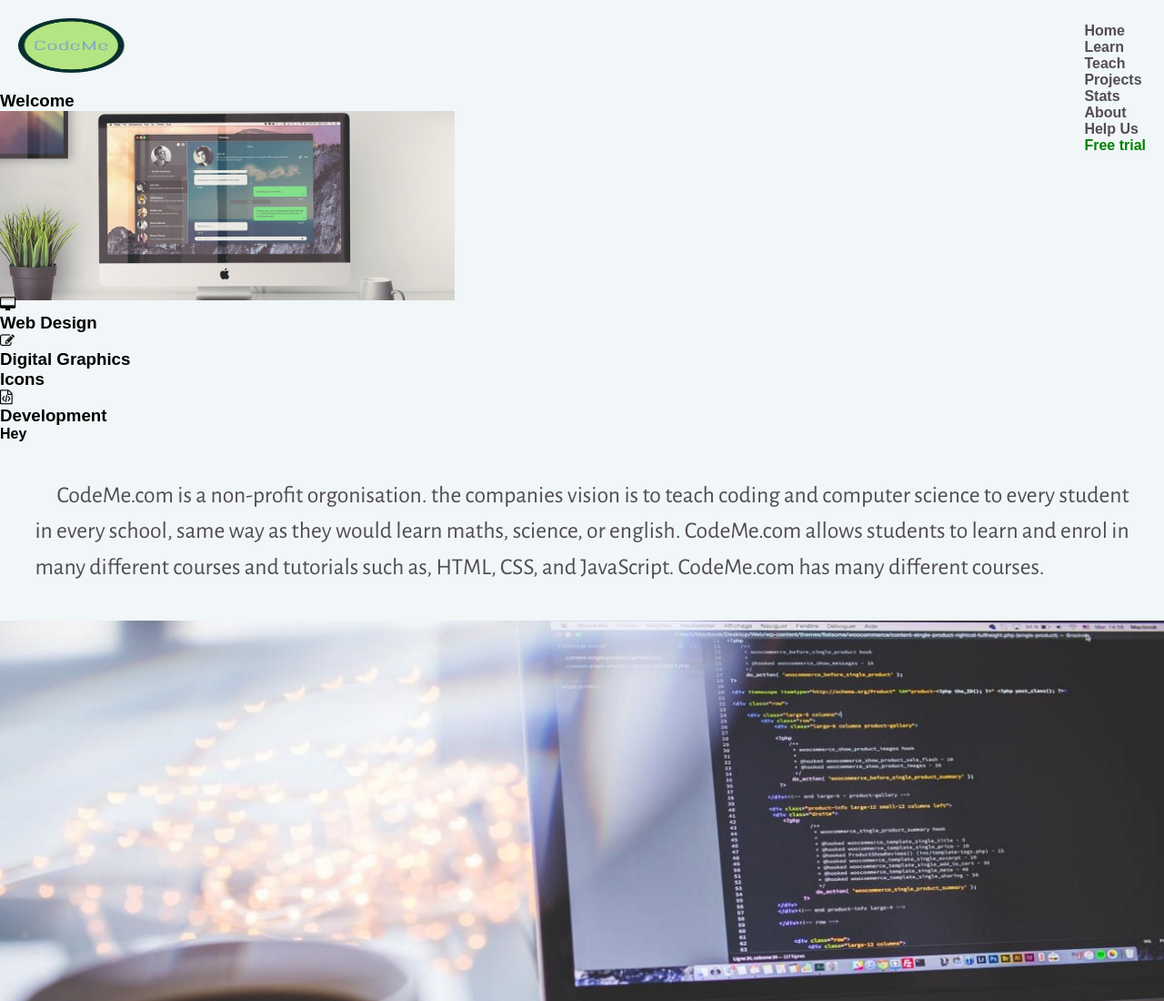
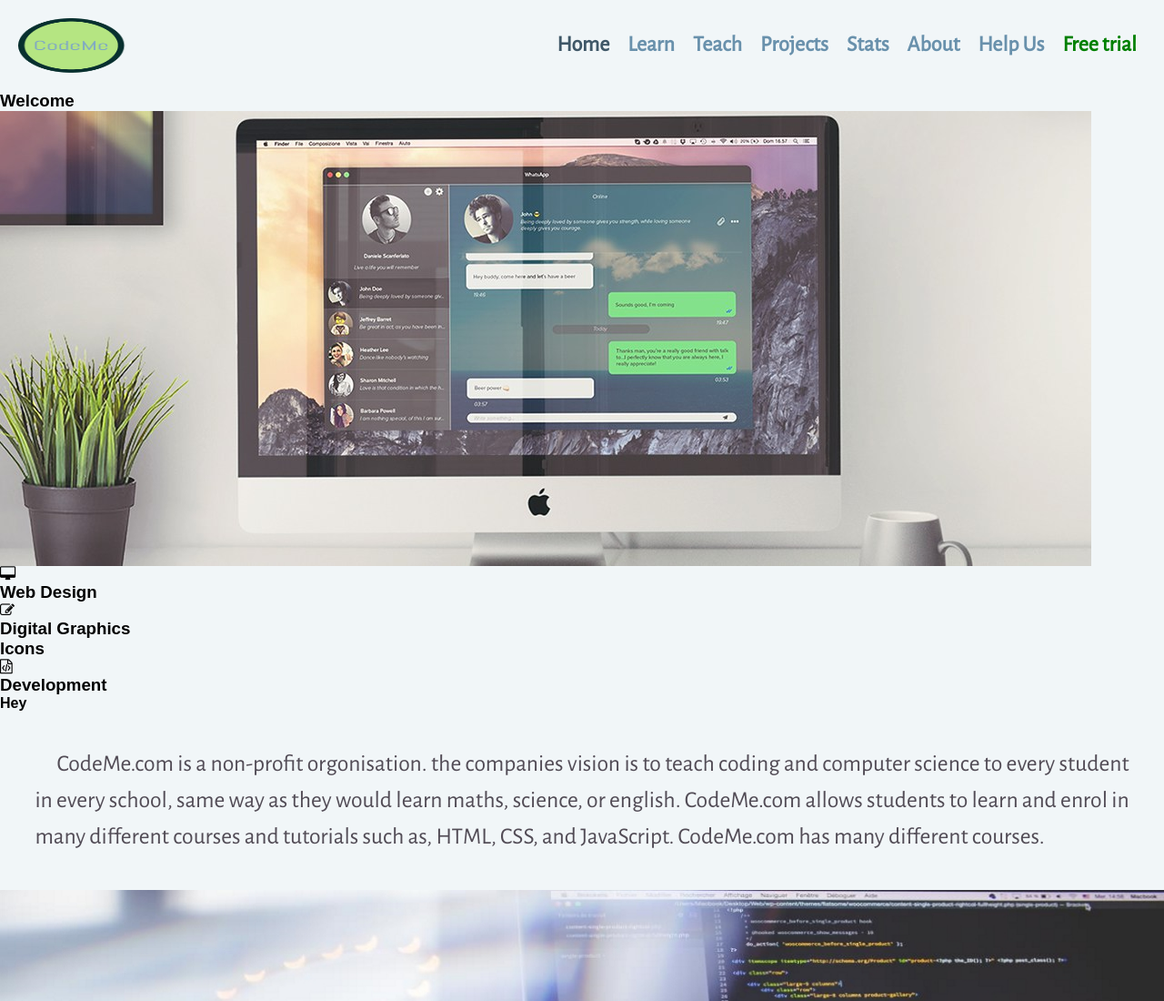
Before and after one commit to mctoosh/CodeMe-Website, a plain HTML site: page index.html in a window 1280 px wide. Shown: the top 1100 px of the page at 91% size. Drawn offline with nearby package versions, Linux system fonts and the light colour scheme.

Commit message:
I managed to inline the navigation bar i also worked on the image slider

```diff
--- a/css/style.css
+++ b/css/style.css
@@ -1,7 +1,7 @@
 
 @import 'https://fonts.googleapis.com/css?family=Alegreya+Sans';
-/*Media query for smartphones*/
-@media screen and (max-width: 768px) {
+/*Start of Media query for smartphones*/
+@media screen and (max-width: 855px) {
 
   p{
     font-size:130%;
@@ -43,6 +43,8 @@ nav li{
 }
 
 }
+
+/*End of Media query for smartphones*/
 
 *{
   margin:0;
@@ -88,10 +90,14 @@ p{
   text-indent:2%;
   text-align:justify;
 }
+h3{
+  font-size:
+}
 
 span{
   color: green;
 }
+/*--- Start of Navigation bar--*/
 
 a{
   color:#524C56;
@@ -102,7 +108,7 @@ a{
 a:hover{
   color: #C3D7DF;
 }
-/*--- Start of Navigation bar--*/
+
 nav{
   float:right;
   padding:25px 20px 0px 0px;
@@ -117,6 +123,35 @@ ul{
   list-style:none;
 }
 
+nav ul li{
+  font-family: 'Alegreya Sans', sans-serif;
+  font-size: 150%;
+  display: inline-block;
+  float: left;
+  padding: 10px;
+}
+nav ul li a{
+  color:#6991AC;
+}
+.current{
+  color: #3F5767;
+}
+a:hover{
+  color: #A5BDCD;
+}
+
+
+/* start of Slider*/
+
+.slider{
+  max-width:1200px;
+}
+
+.slider1 img{
+  width: 100%;
+  max-width: 1200px;
+  margin: 0 auto;
+}
 
 
 img{
@@ -126,14 +161,4 @@ img{
   height: auto;
   width: auto;
   margin-bottom: -4px;
-
 }
-
-.mySlides{
-  display:none;
-}
-
-.slide3{
-  max-width:500px;
-  width:100%;
-}
--- a/index.html
+++ b/index.html
@@ -34,7 +34,7 @@
 <div class="slide-wrap">
   <section class="slider">
     <h3>Welcome</h3>
-    <div class="slide3">
+    <div class="slider1">
 
     <img class="mySlides" src="images/Coding.jpg" alt="Coding" >
     <img class="mySlides" src="images/TeachingCode.jpg" alt="TeachingCode">
```
